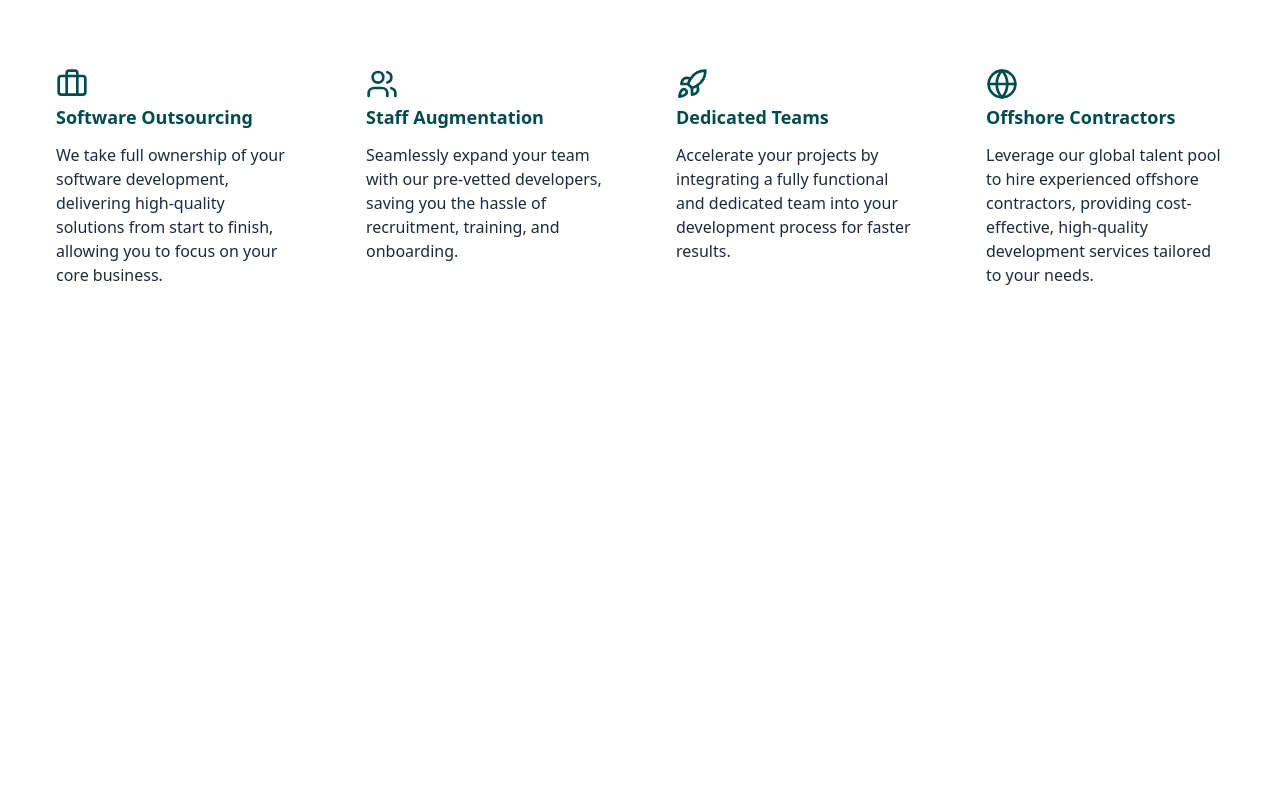
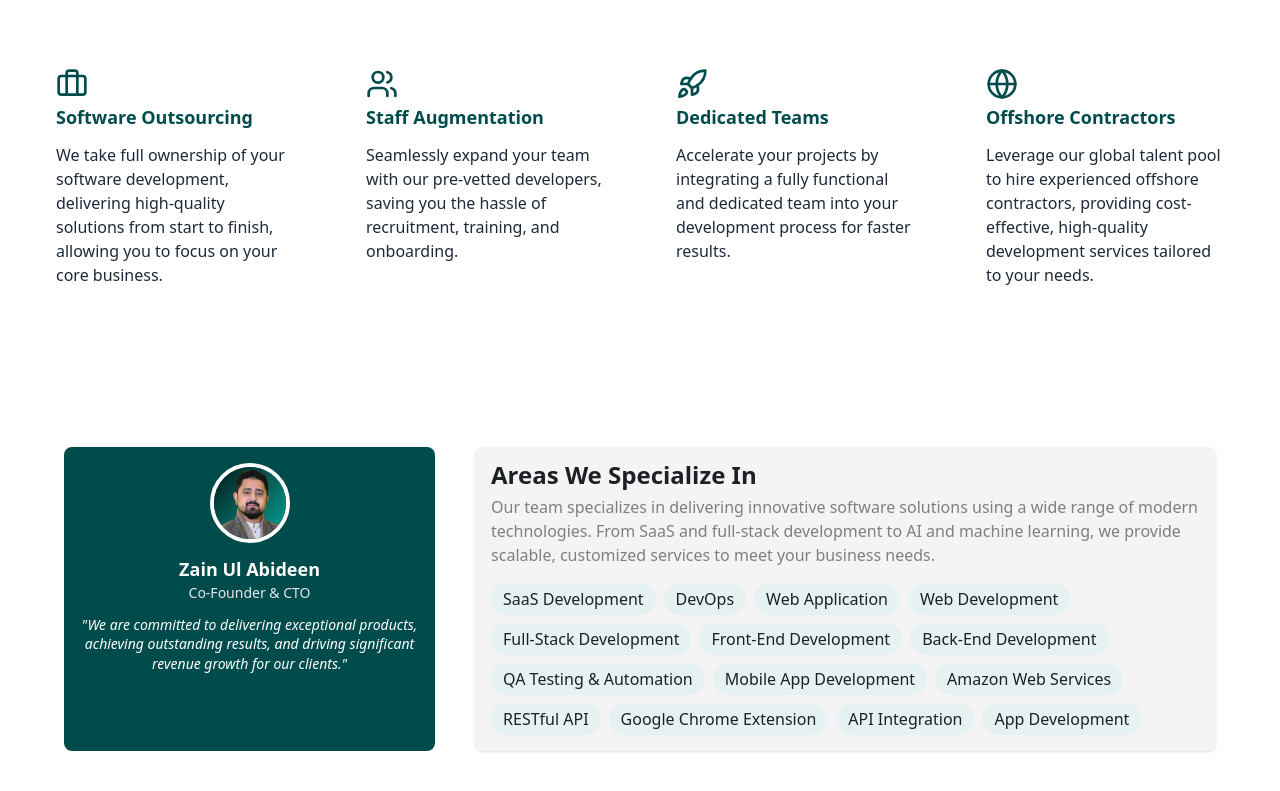
Before and after one commit to Itx-Ahmed/Tech-Emulsion, a React (Vite) app: page /about in a window 1280 px wide. Shown: the part 1256-2047 px from the top of the page. Before the commit the page ends 1695 px from the top, so only its background shows below. Built offline with nearby package versions, Linux system fonts and the light colour scheme; the HTML template or start-up script is replaced by a standard one.

Commit message:
VisionAndExpertise designed completed

```diff
--- /dev/null
+++ b/src/components/about/VisionAndExpertise/index.tsx
@@ -0,0 +1,91 @@
+import { useEffect, useState } from "react";
+
+const people = [
+  {
+    name: "Hassan M. Saddique",
+    title: "Co-Founder & CEO",
+    image: "images/hassan.png",
+    quote:
+      "At Tech Emulsion, we don’t just create software, we build AI-powered solutions that elevate business capabilities. We believe in turning complex challenges into growth opportunities for our clients.",
+  },
+  {
+    name: "Zain Ul Abideen",
+    title: "Co-Founder & CTO",
+    image: "images/zain.png",
+    quote:
+      "We are committed to delivering exceptional products, achieving outstanding results, and driving significant revenue growth for our clients.",
+  },
+];
+
+const specialties = [
+  "SaaS Development",
+  "DevOps",
+  "Web Application",
+  "Web Development",
+  "Full-Stack Development",
+  "Front-End Development",
+  "Back-End Development",
+  "QA Testing & Automation",
+  "Mobile App Development",
+  "Amazon Web Services",
+  "RESTful API",
+  "Google Chrome Extension",
+  "API Integration",
+  "App Development",
+];
+
+function VisionAndExpertise() {
+  const [index, setIndex] = useState(0);
+
+  useEffect(() => {
+    const interval = setInterval(() => {
+      setIndex((prev) => (prev + 1) % people.length);
+    }, 3000);
+    return () => clearInterval(interval);
+  }, []);
+
+  const person = people[index];
+
+  return (
+    <section className="pt-2 pb-10 px-4 bg-white text-gray-800 font-inter">
+      <div className="max-w-6xl mx-auto flex flex-col md:flex-row gap-6 md:gap-10">
+        <div className="w-full md:w-1/3 bg-[#004C4C] text-white rounded-lg p-4 flex flex-col items-center text-center">
+          <img
+            src={person.image}
+            alt={person.name}
+            className="w-20 h-20 rounded-full border-4 border-white mb-3"
+          />
+          <h2 className="text-lg font-semibold">{person.name}</h2>
+          <p className="text-sm text-gray-200 mb-3">{person.title}</p>
+          <p className="text-sm italic leading-snug">"{person.quote}"</p>
+        </div>
+
+        <div className="w-full md:w-2/3 bg-[#F4F4F4] rounded-lg p-4 shadow h-fit">
+          <h3 className="text-2xl leading-6 font-bold text-[#1D2025] mb-2 ">
+            Areas We Specialize In
+          </h3>
+
+          <p className="text-base leading-6 font-normal text-[#7D7F83] mb-4">
+            Our team specializes in delivering innovative software solutions
+            using a wide range of modern technologies. From SaaS and full-stack
+            development to AI and machine learning, we provide scalable,
+            customized services to meet your business needs.
+          </p>
+
+          <div className="flex flex-wrap gap-2">
+            {specialties.map((item, i) => (
+              <span
+                key={i}
+                className="text-base leading-6 font-normal text-[#1D2025] bg-[#E6F2F2] px-3 py-1 rounded-full hover:bg-[#004C4C] hover:text-white transition"
+              >
+                {item}
+              </span>
+            ))}
+          </div>
+        </div>
+      </div>
+    </section>
+  );
+}
+
+export default VisionAndExpertise;
--- a/src/pages/about/index.tsx
+++ b/src/pages/about/index.tsx
@@ -1,6 +1,7 @@
 import AboutAndConnectSection from "../../components/about/about-and-connect-section";
 import HowweEmpower from "../../components/about/HowweEmpower";
 import Innofusiontech from "../../components/about/Innofusiontech";
+import VisionAndExpertise from "../../components/about/VisionAndExpertise";
 
 function About() {
   return (
@@ -8,6 +9,7 @@ function About() {
       <Innofusiontech />
       <AboutAndConnectSection />
       <HowweEmpower />
+      <VisionAndExpertise />
     </>
   );
 }
```
Also changed, not shown: public/images/hassan.png (added), public/images/zain.png (added).
